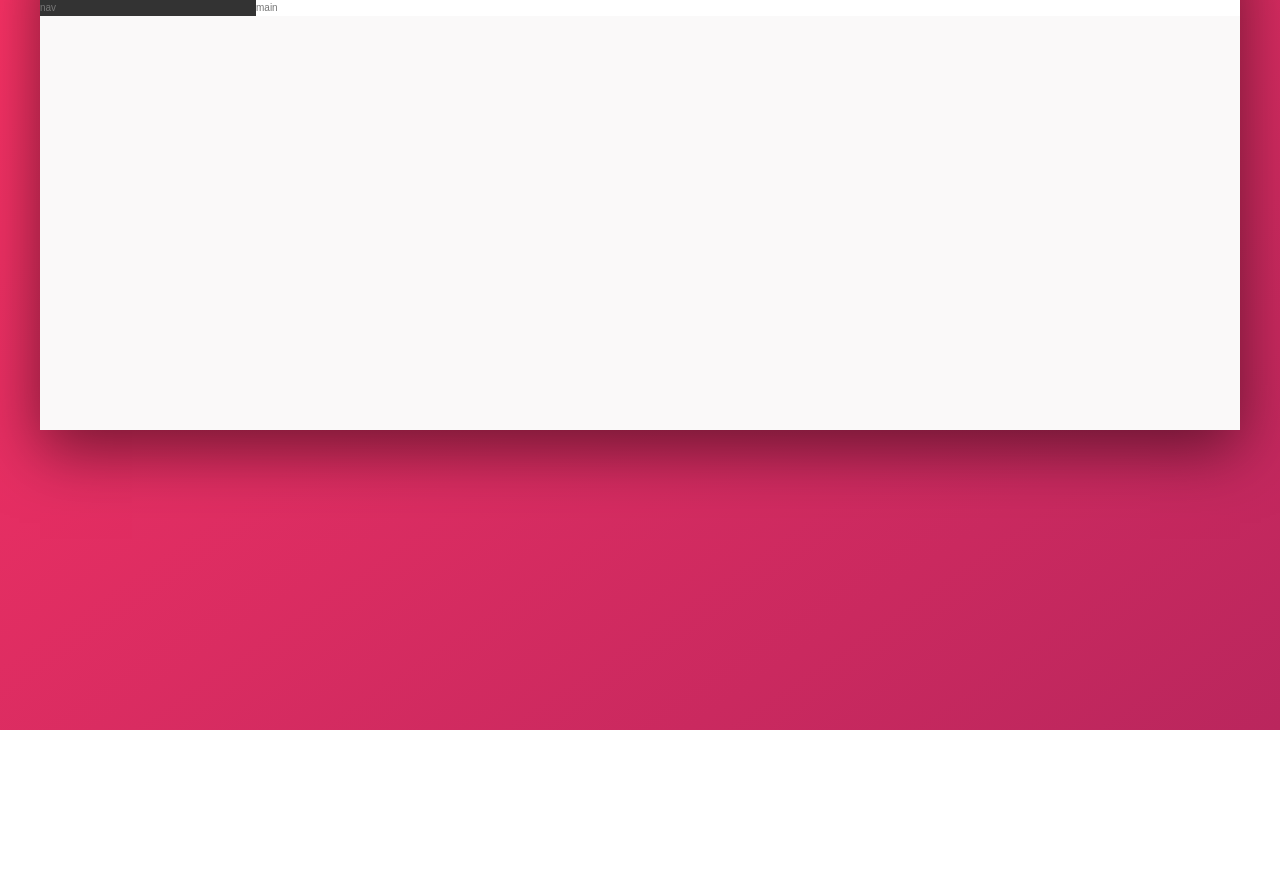
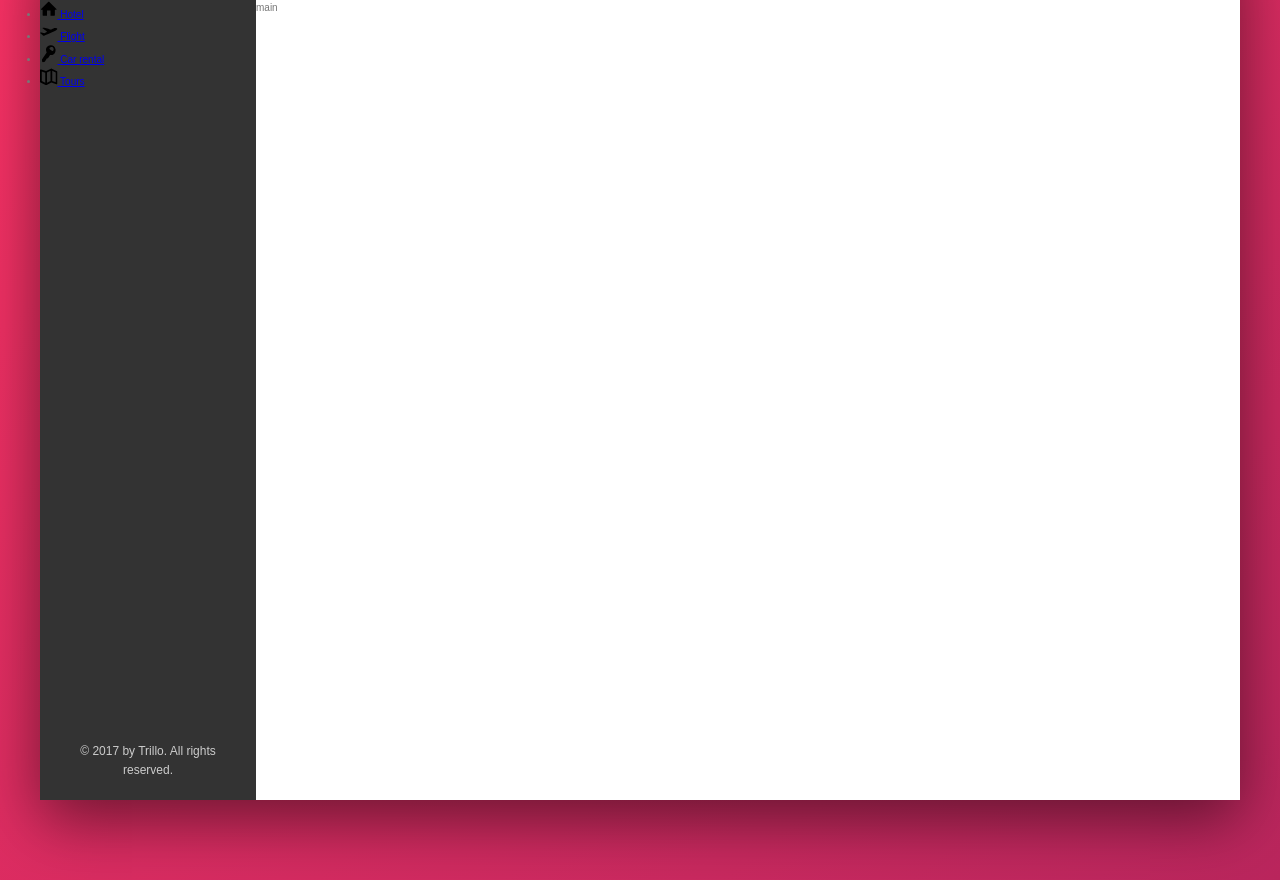
Before and after one commit to paulVer777/Css---rep, a website: page index.html in a window 1280 px wide. Shown: the part 150-1030 px from the top of the page. Before the commit the page ends 880 px from the top, so only its background shows below. Drawn offline with Linux system fonts and the light colour scheme.

Commit message:
sidebar part 1

```diff
--- a/index.html
+++ b/index.html
@@ -59,7 +59,49 @@
         <div class="content">
 
             <nav class="sidebar">
-                nav
+                <ul class="side-nav">
+                    <li class="side-nav__item">
+                        <a href="#" class="side-nav__link">
+                            <svg class="side-nav__icon">
+                                <use xlink:href="img/sprite.svg#icon-home"></use>
+                            </svg>
+                            <span class="side-nav__text">Hotel</span>
+                        </a>
+                    </li>
+
+                    <li class="side-nav__item">
+                        <a href="#" class="side-nav__link">
+                            <svg class="side-nav__icon">
+                                <use xlink:href="img/sprite.svg#icon-aircraft-take-off"></use>
+                            </svg>
+                            <span class="side-nav__text">Flight</span>
+                        </a>
+                    </li>
+
+                    <li class="side-nav__item">
+                        <a href="#" class="side-nav__link">
+                            <svg class="side-nav__icon">
+                                <use xlink:href="img/sprite.svg#icon-key"></use>
+                            </svg>
+                            <span class="side-nav__text">Car rental</span>
+                        </a>
+                    </li>
+
+                    <li class="side-nav__item">
+                        <a href="#" class="side-nav__link">
+                            <svg class="side-nav__icon">
+                                <use xlink:href="img/sprite.svg#icon-map"></use>
+                            </svg>
+                            <span class="side-nav__text">Tours</span>
+                        </a>
+
+                    </li>
+
+                </ul>
+
+                <div class="legal">
+                &copy; 2017 by Trillo. All rights reserved.
+                </div>
 
             </nav>
 
--- a/sass/components.scss
+++ b/sass/components.scss
@@ -92,7 +92,7 @@
 
 
 .user-nav {
-    background-color: aqua;
+
     display: flex;
     align-items: center;
     cursor: pointer;
@@ -158,3 +158,33 @@
      }
 
 }
+
+
+.side-nav{
+
+ &__item{
+
+ }
+ &__link{
+
+
+ }
+ &__icon{
+   width:1.75rem;
+   height: 1.75rem;
+ }
+&__text{
+
+}
+
+
+
+}
+
+
+.legal{
+    font-size: 1.2rem;
+    text-align: center;
+    color:var(--color-grey-light-4);
+    padding: 2rem;
+}
--- a/sass/layout.scss
+++ b/sass/layout.scss
@@ -12,7 +12,7 @@
     height: 7rem;
     background-color: var(--color-white);
     border-bottom: var(--color-grey-light-2);
-    display:flex;
+    display: flex;
     justify-content: space-between;
     align-items: center;
     font-size: 1.4rem;
@@ -25,10 +25,17 @@
 
 .sidebar {
     background-color: var(--color-grey-dark-1);
-    flex: 0 0 18%; // we dont want to grow if there is some free space, we dont want to shrink if there is not enough space, we just set the width of 18%;
-}                  // since its a % value it will be automatic shrink when the viewport decreases;
+    flex: 0 0 18%;
+    // we dont want to grow if there is some free space, we dont want to shrink if there is not enough space, we just set the width of 18%;
+    // since its a % value it will be automatic shrink when the viewport decreases;
+    display: flex;
+    flex-direction: column;
+    justify-content: space-between;
+}
+
 
 .hotel-view {
     background-color: var(--color-white);
-    flex:1; //element should grow as much as it can
+    flex: 1; //element should grow as much as it can
+    min-height: 80rem;
 }
```
Also changed, not shown: css/style.css, sass/main.scss (line endings or trailing spaces). Lines whose indentation alone changed are shown as unchanged.
